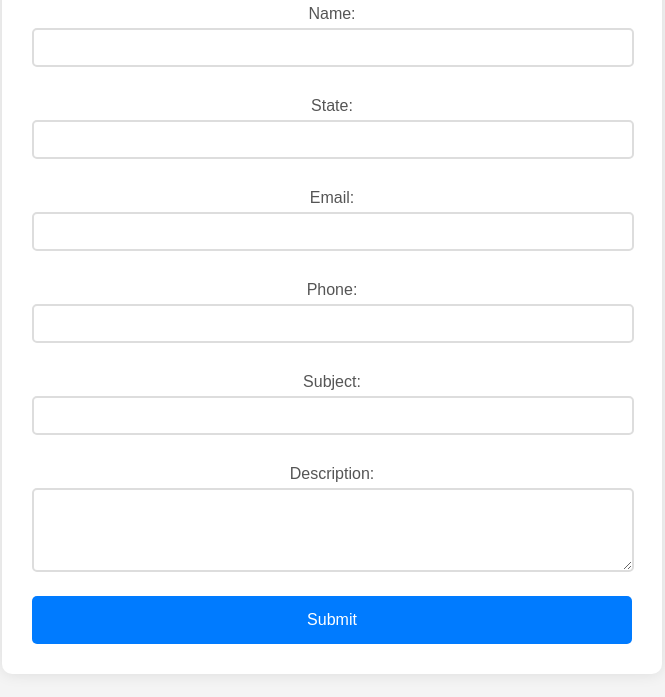
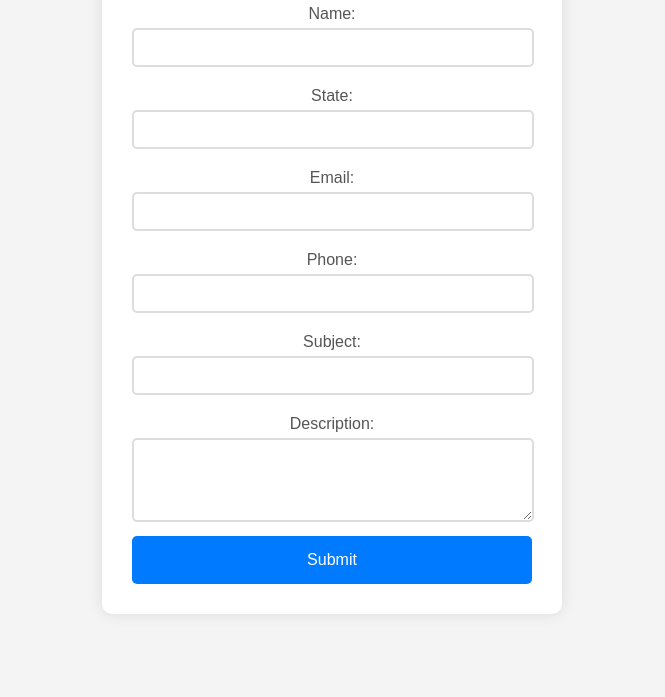
Before and after one commit to zhanmars/Casesubmit, a plain HTML site: page index.html in a window 1280 px wide. Shown: the part 103-800 px from the top of the page, without its empty margins (308-973 px from the left). Drawn offline with Linux system fonts and the light colour scheme.

Commit message:
Update index.html

```diff
--- a/index.html
+++ b/index.html
@@ -20,7 +20,7 @@
             padding: 30px;
             border-radius: 10px;
             box-shadow: 0 0 15px rgba(0,0,0,0.1);
-            max-width: 600px;
+            max-width: 400px;
             width: 60%;
             text-align: center;
         }
@@ -36,7 +36,7 @@
         input, textarea {
             width: calc(100% - 22px);
             padding: 10px;
-            margin-bottom: 20px;
+            margin-bottom: 10px;
             border: 2px solid #ddd;
             border-radius: 5px;
             transition: border-color 0.3s;
```
